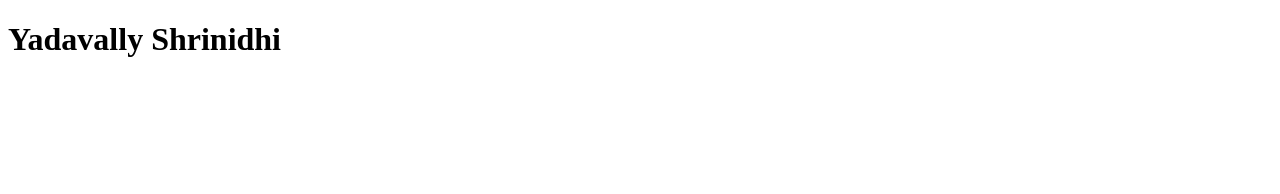
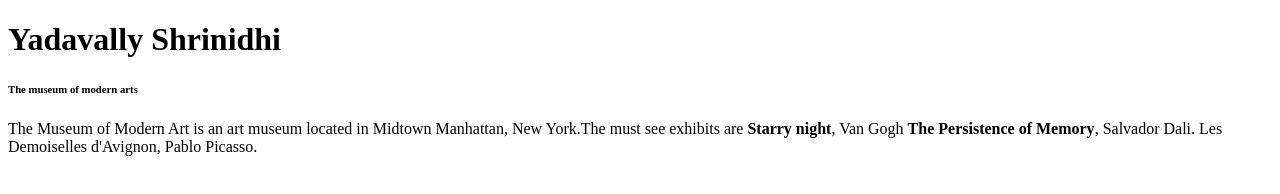
Before and after one commit to 44-563-Web-Apps-F22/44563-webapps-assignment-3-ShrinidhiYadavally, a plain HTML site: page index.html in a window 1280 px wide. Drawn offline with Linux system fonts and the light colour scheme.

Commit message:
exhibits

```diff
--- a/index.html
+++ b/index.html
@@ -6,6 +6,13 @@
 <body>
 
 <h1>Yadavally Shrinidhi</h1>
+<h6>The museum of modern arts</h6>
+<p>The Museum of Modern Art is an art museum located in Midtown Manhattan, New York.The must see exhibits are
+<b>Starry night</b>, Van Gogh
+<b>The Persistence of Memory</b>, Salvador Dali.
+Les Demoiselles d'Avignon, Pablo Picasso.
+</p>
+
 
 
 </body>
```
